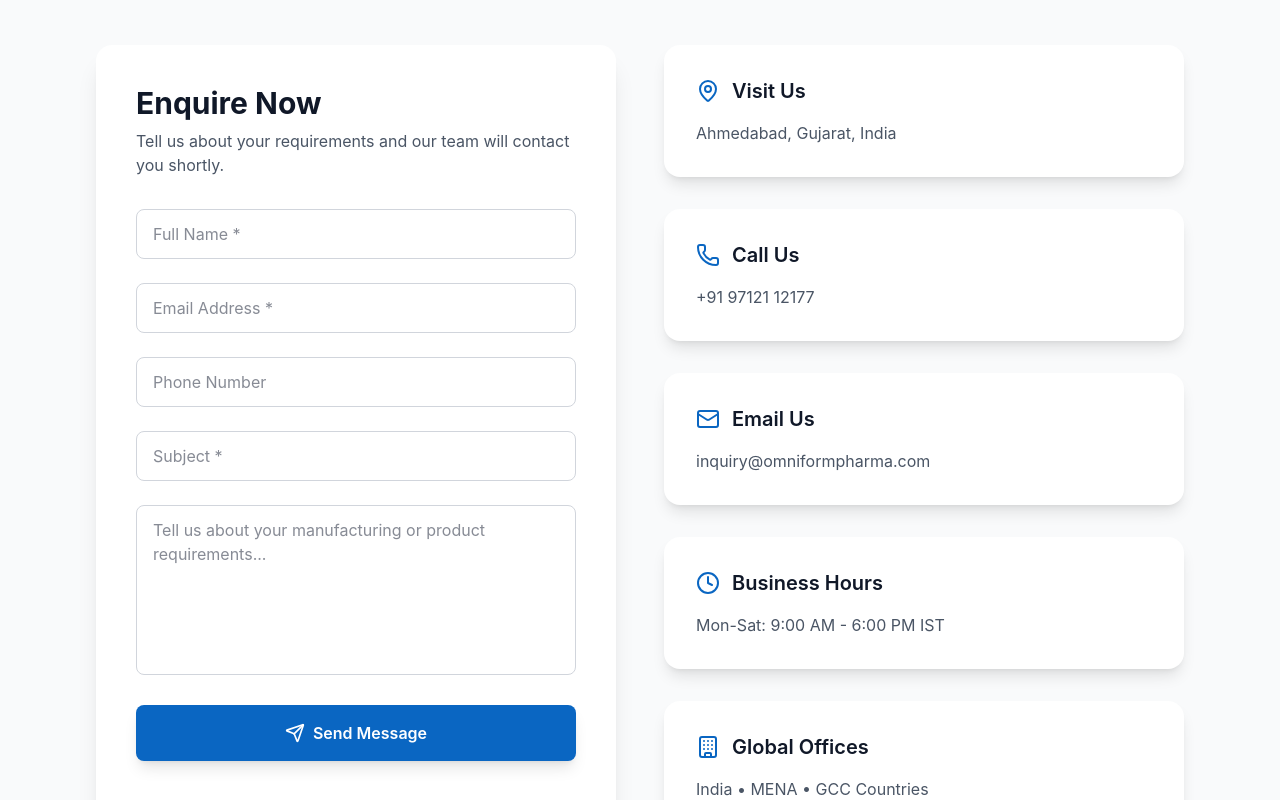
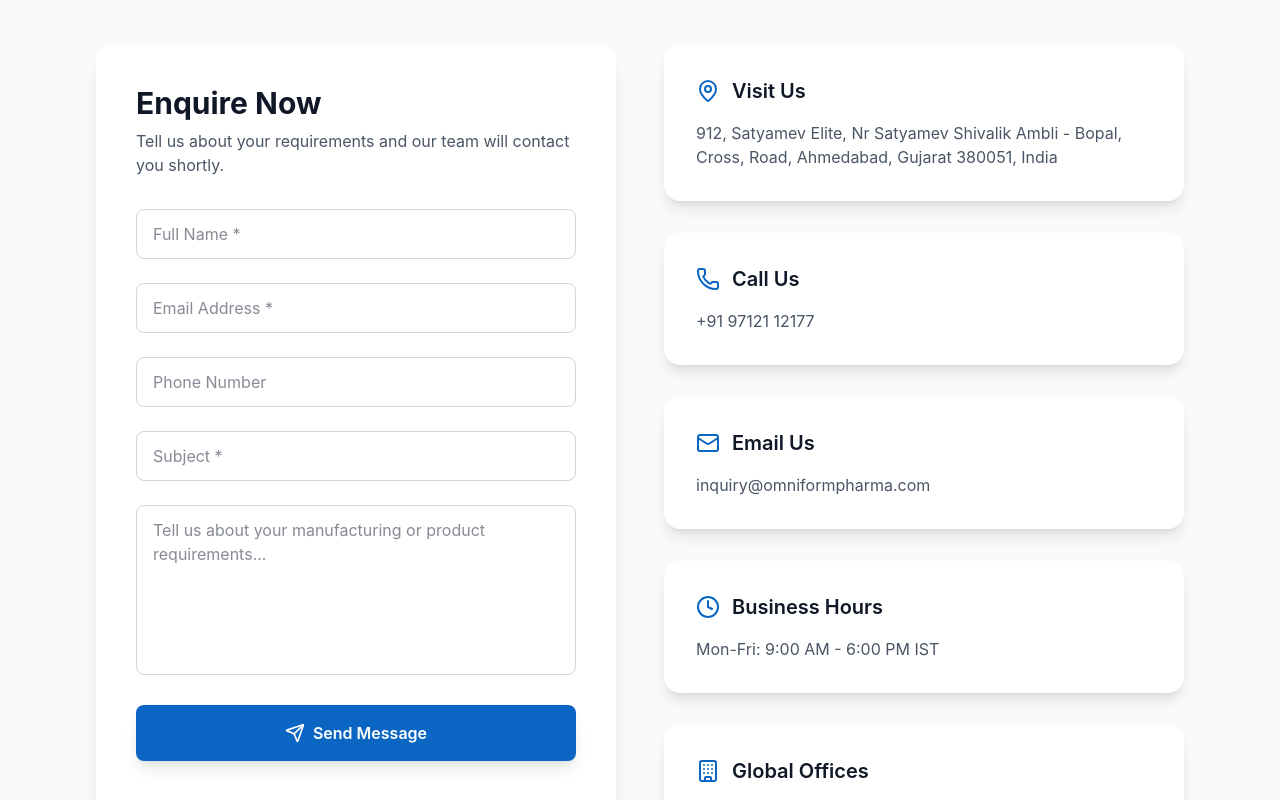
Before and after one commit to Omniform-Pharma/Omniform-Pharma-Website, a React (Vite) app in the folder client/: page /contact in a window 1280 px wide. Shown: the part 480-1280 px from the top of the page. Built offline with nearby package versions, Linux system fonts and the light colour scheme; no server answers.

Commit message:
updated contact page beta-v

```diff
--- a/client/src/pages/ContactPage.jsx
+++ b/client/src/pages/ContactPage.jsx
@@ -162,7 +162,10 @@ function ContactPage() {
                   Visit Us
                 </h3>
               </div>
-              <p className="text-gray-600">Ahmedabad, Gujarat, India</p>
+              <p className="text-gray-600">
+                912, Satyamev Elite, Nr Satyamev Shivalik Ambli - Bopal, Cross,
+                Road, Ahmedabad, Gujarat 380051, India
+              </p>
             </div>
             <div className="rounded-2xl bg-white p-8 shadow-lg">
               <div className="mb-4 flex items-center gap-3">
@@ -187,7 +190,7 @@ function ContactPage() {
                   Business Hours
                 </h3>
               </div>
-              <p className="text-gray-600">Mon-Sat: 9:00 AM - 6:00 PM IST</p>
+              <p className="text-gray-600">Mon-Fri: 9:00 AM - 6:00 PM IST</p>
             </div>
             <div className="rounded-2xl bg-white p-8 shadow-lg">
               <div className="mb-4 flex items-center gap-3">
@@ -196,7 +199,8 @@ function ContactPage() {
                   Global Offices
                 </h3>
               </div>
-              <p className="text-gray-600">India • MENA • GCC Countries</p>
+              <p className="text-gray-600">India</p>
+              {/* <p className="text-gray-600">India • MENA • GCC Countries</p> */}
             </div>
           </motion.div>
         </div>
```
